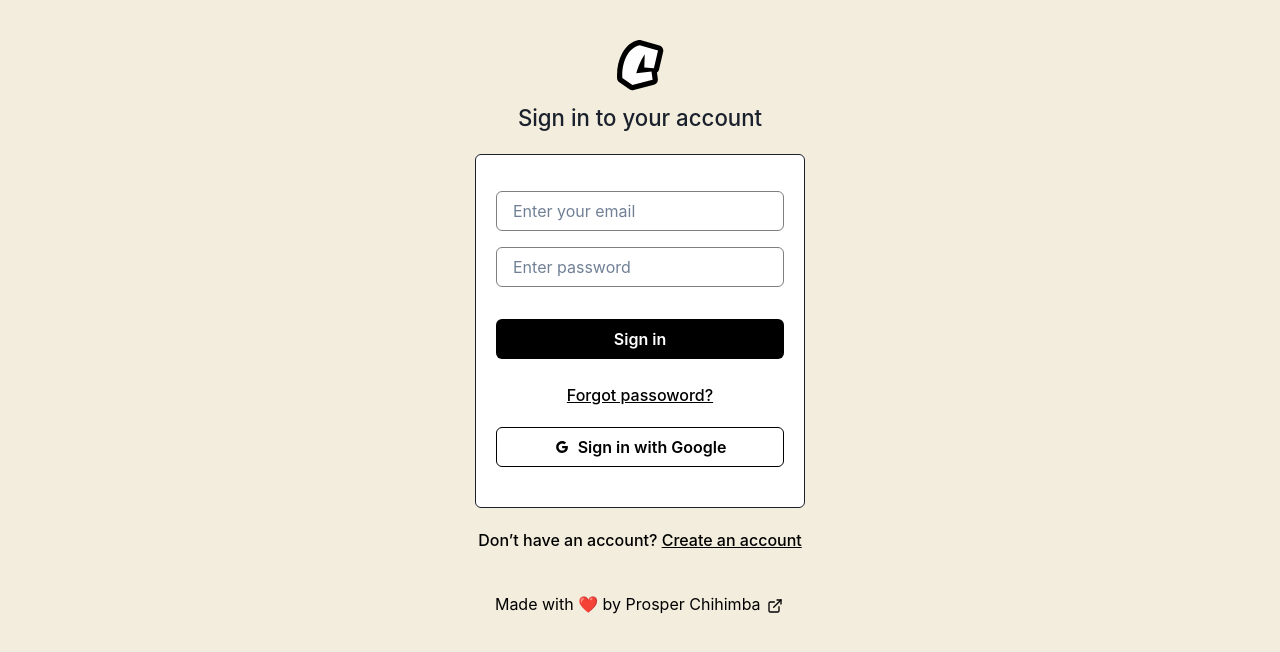
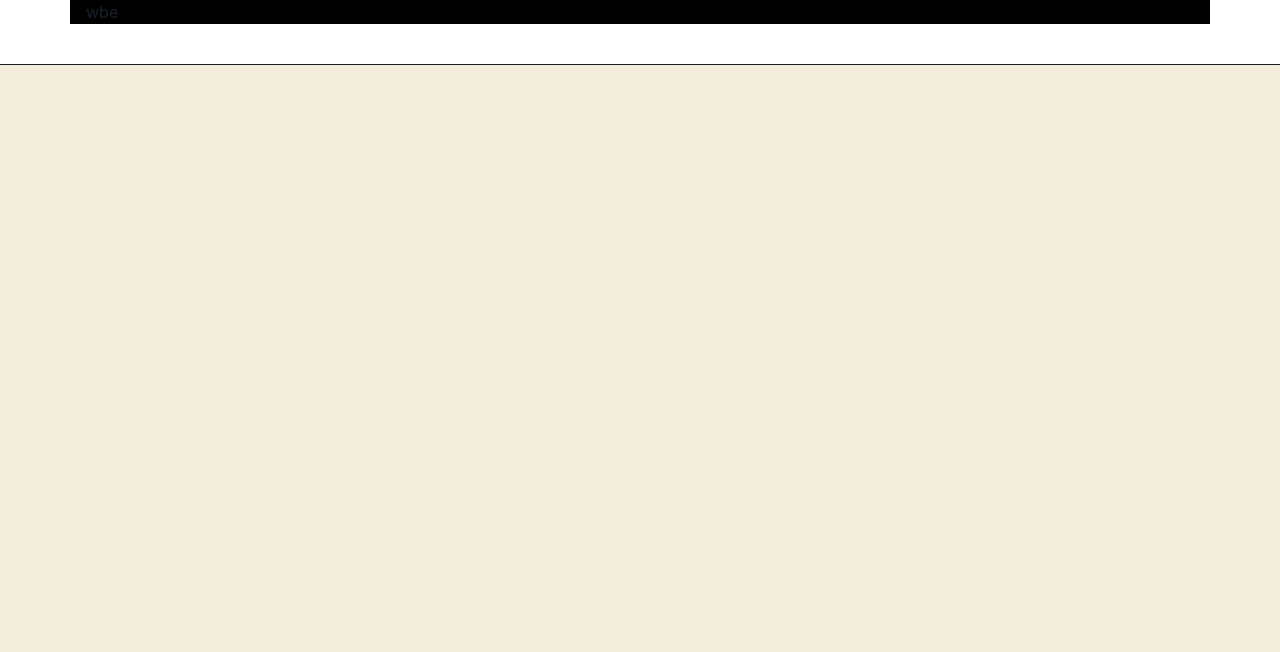
Before and after one commit to ProsperChihimba/coinprofile-clone, a React (Create React App) app: page / in a window 1280 px wide. Shown: the top 652 px of the page. Built offline with nearby package versions, Linux system fonts and the light colour scheme.

Commit message:
Add: Initial design of the main web header

```diff
--- a/src/App.js
+++ b/src/App.js
@@ -7,10 +7,12 @@ import { ChakraProvider } from '@chakra-ui/react'
 import { Container  } from '@chakra-ui/react'
 import Main from './components/dashboard/main'
 import Login from './components/dashboard/login';
+import { MainWeb } from './components/web';
 
 const AppWrapper = () => {
   let routes = useRoutes([
-    { path: "/", element: <Login /> },
+  { path: "/", element: <MainWeb /> },
+    { path: "/signin", element: <Login /> },
     {
       path: "home", element:
         <Container maxW={1140}>
--- a/src/components/web/index.jsx
+++ b/src/components/web/index.jsx
@@ -1,7 +1,14 @@
 import React from 'react'
+import { Box, Container } from '@chakra-ui/react'
 
-export const Web = () => {
+export const MainWeb = () => {
     return (
-        <div>Web</div>
+        <Box
+            bg='white'
+            minH='65px'
+            borderBottom='1px'
+        >
+            <Container bg='black' maxW={1140} > wbe</Container>
+        </Box>
     )
 }
```
